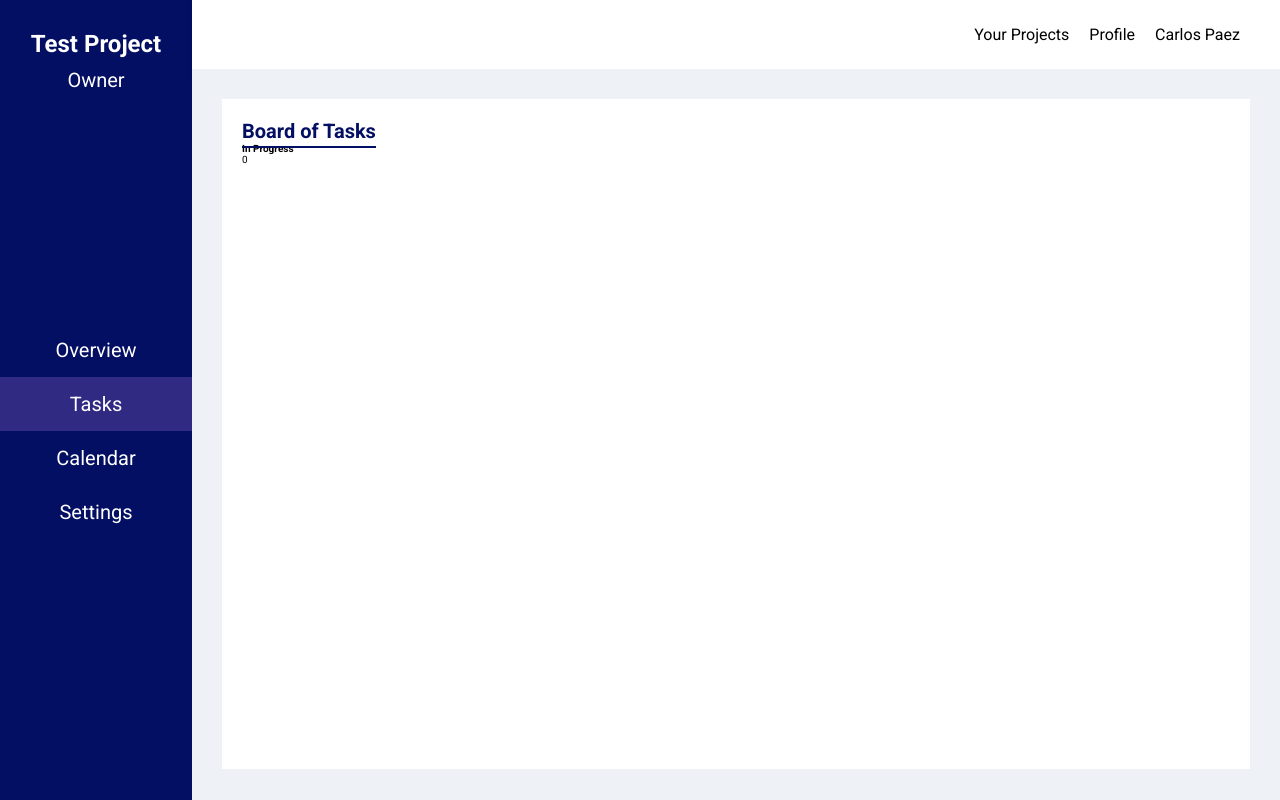
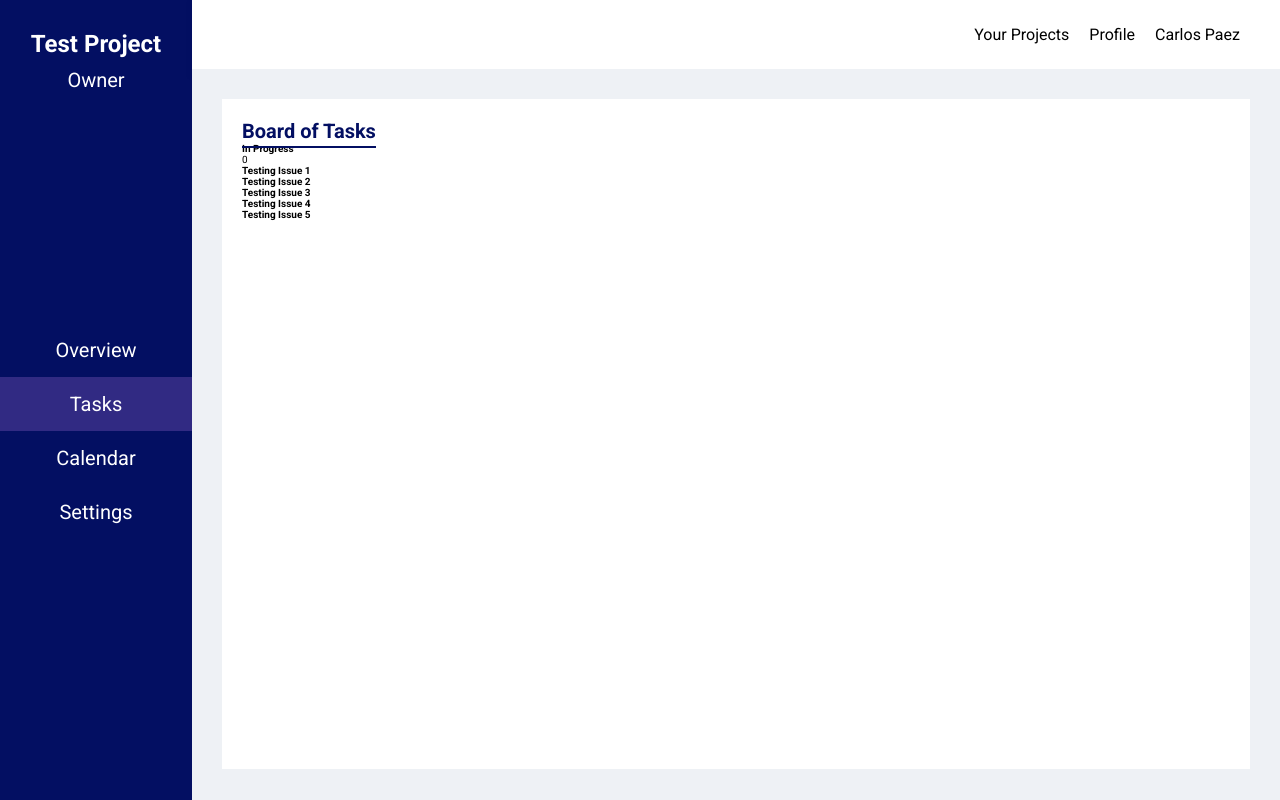
Before and after one commit to CarlosP1806/project-manager-app, a React (Create React App) app in the folder client/: page / in a window 1280 px wide. Built offline with nearby package versions, Linux system fonts and the light colour scheme.

Commit message:
Add task card component

```diff
--- /dev/null
+++ b/client/src/components/TaskCard.js
@@ -0,0 +1,17 @@
+import React from 'react'
+import './TaskCard.css'
+
+function TaskCard({
+  id,
+  title
+}) {
+  return (
+    <>
+      <article class="task-card" id={id}>
+        <h3 className="task-card__title">{title}</h3>
+      </article>
+    </>
+  );
+}
+
+export default TaskCard
--- a/client/src/components/TasksColumn.js
+++ b/client/src/components/TasksColumn.js
@@ -1,7 +1,9 @@
 import React from 'react'
+import TaskCard from './TaskCard';
 
 function TasksColumn({
   columnTitle,
+  cards
 }) {
   return (
     <>
@@ -10,6 +12,11 @@ function TasksColumn({
           <h2 className="task-column__title">{columnTitle}</h2>
          <span className="task-column__counter">0</span>
         </header>
+        <div className="task-column__cards">
+          {cards.map(card => (
+            <TaskCard key={card.id} id={card.id} title={card.title}/>
+          ))}
+        </div>
       </section>
     </>
   );
--- a/client/src/pages/ProjectTasks.js
+++ b/client/src/pages/ProjectTasks.js
@@ -2,6 +2,31 @@ import React from 'react';
 import TasksColumn from '../components/TasksColumn';
 
 function ProjectTasks() {
+
+  // TODO: Change this to fetch database
+  const cards = [
+    {
+      id: "0001",
+      title: "Testing Issue 1"
+    },
+    {
+      id: "0002",
+      title: "Testing Issue 2"
+    },
+    {
+      id: "0003",
+      title: "Testing Issue 3"
+    },
+    {
+      id: "0004",
+      title: "Testing Issue 4"
+    },
+    {
+      id: "0005",
+      title: "Testing Issue 5"
+    }
+  ];
+
   return (
     <>
       <section className="section section--tasks">
@@ -9,7 +34,7 @@ function ProjectTasks() {
           <h1 className="section__title">Board of Tasks</h1>
         </header>
 
-        <TasksColumn columnTitle="In Progress"/>
+        <TasksColumn columnTitle="In Progress" cards={cards} />
 
       </section>
     </>
```
Also changed, not shown: client/src/components/TaskCard.css (added).
